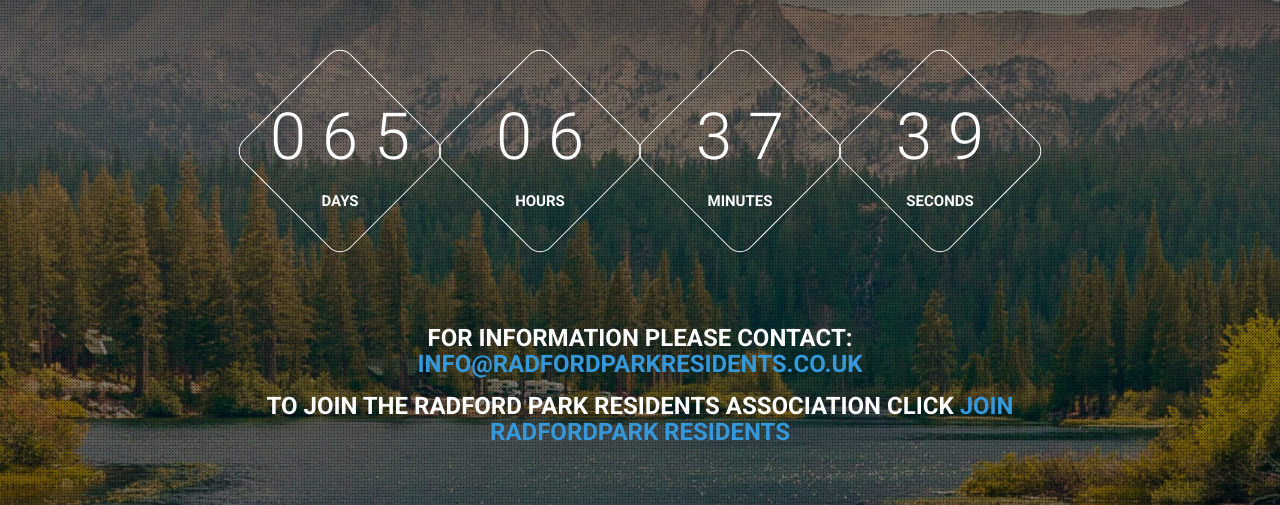
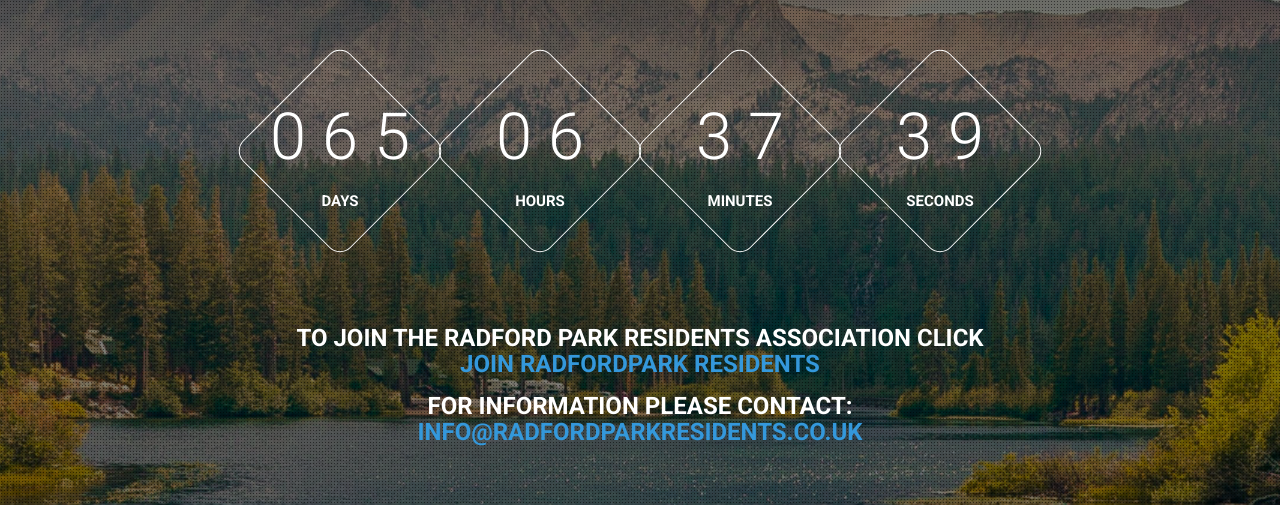
Before and after one commit to radfordpark/radfordpark.github.io, a plain HTML site: page index.html in a window 1280 px wide. Shown: the part 447-952 px from the top of the page. Drawn offline with Linux system fonts and the light colour scheme.

Commit message:
Update index.html
Section refactoring.

```diff
--- a/index.html
+++ b/index.html
@@ -129,16 +129,15 @@
 
 				<h3 class="section-name">
 					<span>
-						For information please contact: <a href="mailto:info@radfordparkresidents.co.uk"> info@radfordparkresidents.co.uk</a>
+						To join the Radford Park Residents Association click <br/> <a href="https://membermojo.co.uk/radfordparkresidents">Join RadfordPark Residents</a>
 					</span>
 				</h3><!-- /.section-name -->
 
 				<h3 class="section-name">
 					<span>
-						To join the Radford Park Residents Association click  <a href="https://membermojo.co.uk/radfordparkresidents"> Join RadfordPark Residents</a>
+						For information please contact: <a href="mailto:info@radfordparkresidents.co.uk"> info@radfordparkresidents.co.uk</a>
 					</span>
 				</h3><!-- /.section-name -->
-
 
 				<div class="next-section">
 					<a class="go-to-about"><span></span></a>
```
